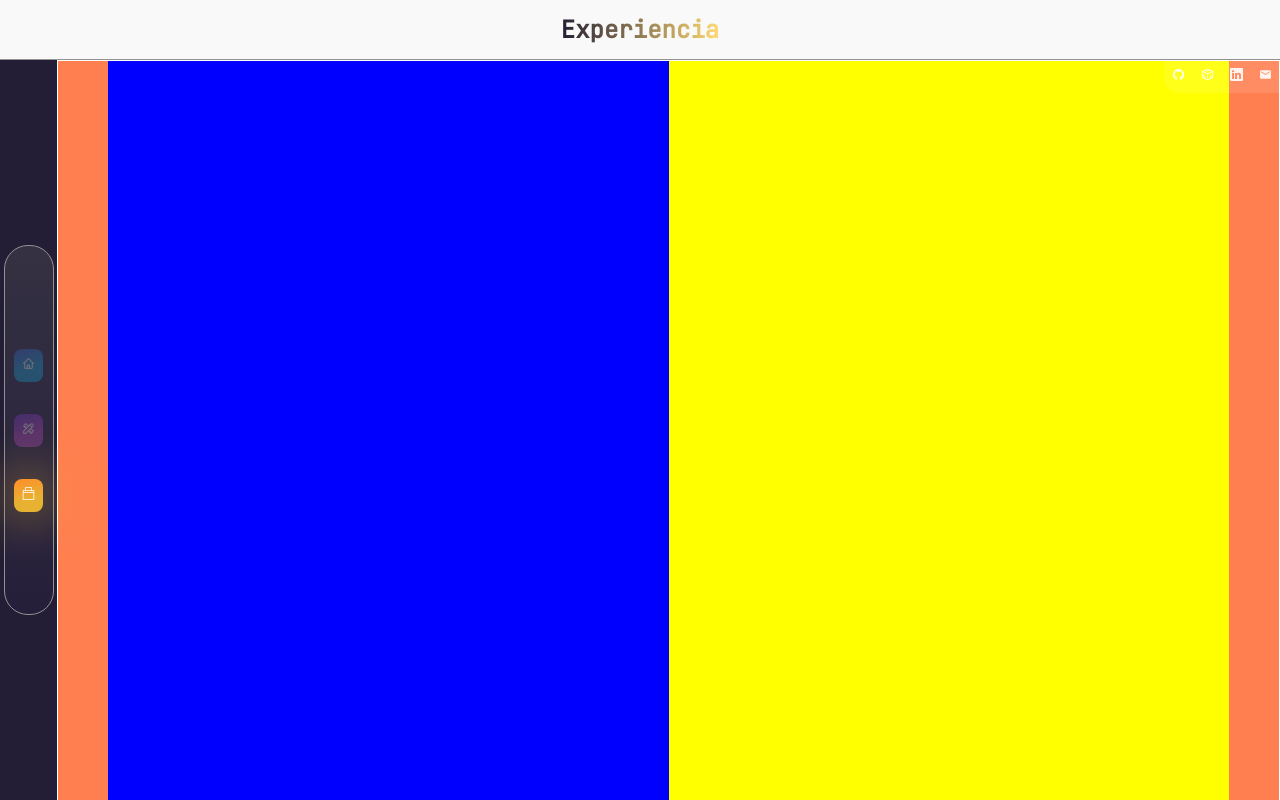
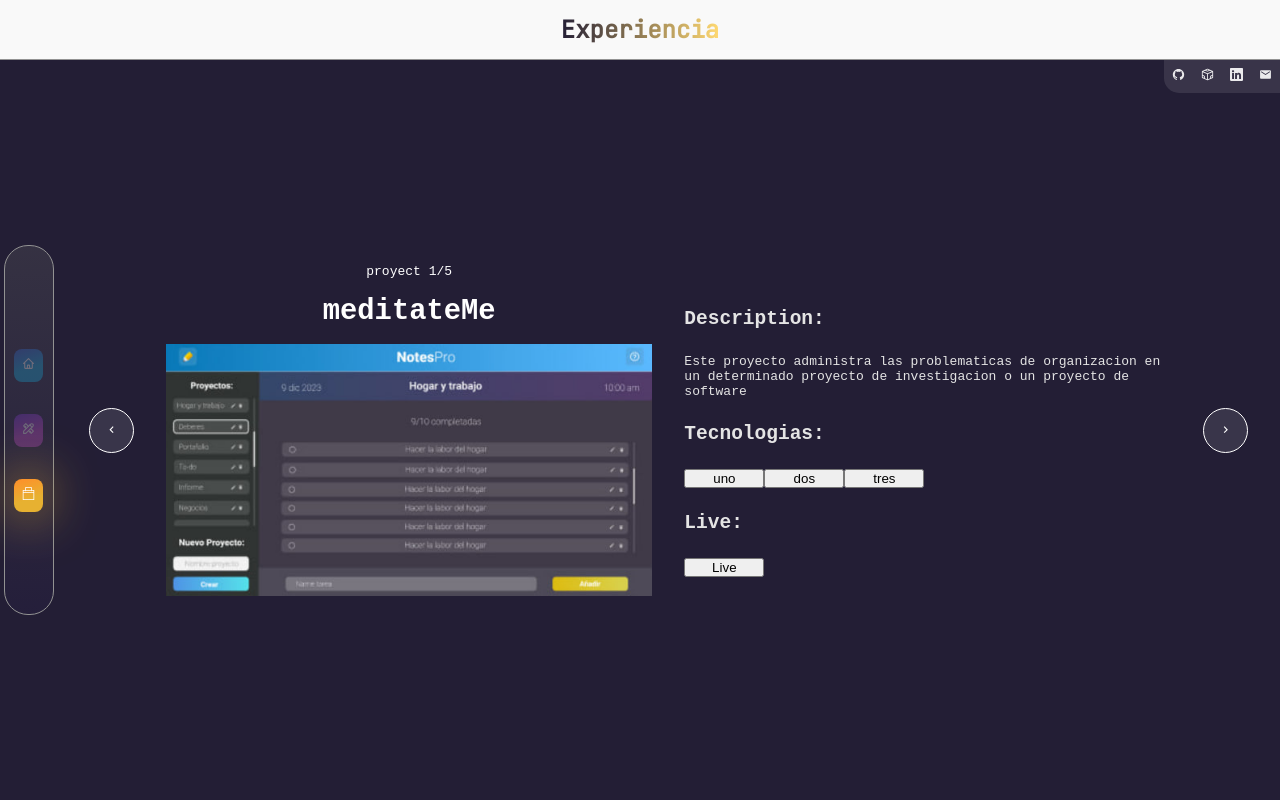
Before and after one commit to OscarCodev/my-portafolio, a React (Vite) app: page /experiencia in a window 1280 px wide. Built offline with nearby package versions, Linux system fonts and the light colour scheme.

Commit message:
layout experience screen

```diff
--- a/src/components/pages/ExperienceScreen.jsx
+++ b/src/components/pages/ExperienceScreen.jsx
@@ -1,21 +1,46 @@
 import React from "react";
 import styled from "styled-components";
-import proyect1 from "../../assets/proyect1.jpg";
+import { MdNavigateNext } from "react-icons/md";
+import { MdNavigateBefore } from "react-icons/md";
+import proyecto1 from "../../assets/proyect1.jpg";
 
 function ExperienceScreen() {
   const data = ["NotesPro", "meditateMe", "pokeRank", "E-comerce"];
   return (
     <ContainerExperience transition-style="in:circle:top-right">
-      <div className="containerBoton"></div>
-      <div className="containerInfo">
+      <div className="containerBoton">
+        <Button>
+          <MdNavigateBefore />
+        </Button>
+      </div>
+      <div className="containerInfo animate__animated animate__zoomIn">
         <div className="containerNameImage">
-
+          <p>proyect 1/5</p>
+          <h2>meditateMe</h2>
+          <img src={proyecto1} alt="proyect" />
         </div>
         <div className="containerDescription">
+          <h2>Description: </h2>
+          <p>
+            Este proyecto administra las problematicas de organizacion en un
+            determinado proyecto de investigacion o un proyecto de software
+          </p>
+          <h2>Tecnologias: </h2>
+          <div>
+            <button>uno</button>
+            <button>dos</button>
+            <button>tres</button>
+          </div>
 
+          <h2>Live: </h2>
+          <button>Live</button>
         </div>
       </div>
-      <div className="containerBoton"></div>
+      <div className="containerBoton">
+        <Button>
+          <MdNavigateNext />
+        </Button>
+      </div>
     </ContainerExperience>
   );
 }
@@ -28,46 +53,107 @@
   flex-direction: row;
   height: calc(100vh - 120px);
   background-color: #231e35;
-  border: 1px solid white;
-  .containerBoton{
+  padding-left: 0.5rem;
+  padding-right: 0.5rem;
+  //border: 1px solid white;
+  .containerBoton {
+    //border: 1px solid white;
     height: calc(100vh - 120px);
     width: 50px;
-    background-color: coral;
+    display: flex;
+    align-items: center;
+    justify-content: center;
   }
-  .containerInfo{
+  .containerInfo {
+    //border: 1px solid cornflowerblue;
     height: calc(100vh - 120px);
     flex-grow: 1;
-    background-color: cornflowerblue;
-
+    padding: 1rem;
     display: flex;
     flex-direction: column;
-    .containerNameImage{
+    .containerNameImage {
+      //border: 1px solid blue;
       width: 100%;
-      height: 50%;
-      background-color: blue;
+      height: 60%;
+      display: flex;
+      flex-direction: column;
+      align-items: center;
+      justify-content: center;
+      padding: 1rem;
+      p,
+      h2 {
+        color: white;
+        text-align: center;
+      }
+      h2 {
+        margin: 1rem;
+        font-size: 1.8rem;
+      }
+      img {
+        width: 100%;
+      }
     }
-    .containerDescription{
+    .containerDescription {
+      //border: 1px solid yellow;
       width: 100%;
-      height: 50%;
-      background-color: yellow;
+      height: 40%;
+      padding: 1rem;
+      display: flex;
+      flex-direction: column;
+      justify-content: center;
+      h2 {
+        padding: 0.3rem 0;
+      }
+      h2,
+      p {
+        color: #e4e4e4;
+      }
+      button {
+        width: 80px;
+      }
     }
   }
   @media (min-width: 992px) {
     height: calc(100vh - 60px);
-    .containerBoton, .containerInfo{
-      height: calc(100vh - 60px)
+    padding-left: 2rem;
+    padding-right: 2rem;
+    .containerBoton,
+    .containerInfo {
+      height: calc(100vh - 60px);
     }
 
-    .containerInfo{
+    .containerInfo {
       flex-direction: row;
-      .containerNameImage{
+      .containerNameImage {
         width: 50%;
         height: 100%;
       }
-      .containerDescription{
+      .containerDescription {
         width: 50%;
         height: 100%;
+        h2 {
+          padding: 1.5rem 0;
+        }
       }
     }
   }
 `;
+
+const Button = styled.button`
+  width: 45px;
+  height: 45px;
+  border-radius: 50px;
+  border: 1px solid white;
+  background-color: rgba(255, 255, 255, 0.1);
+  color: #fff;
+  display: flex;
+  justify-content: center;
+  align-items: center;
+  transition: background-color 0.3s ease-in;
+  &:hover {
+    background-color: rgba(255, 255, 255, 0.3);
+  }
+  &:active {
+    scale: 0.95;
+  }
+`;
```
